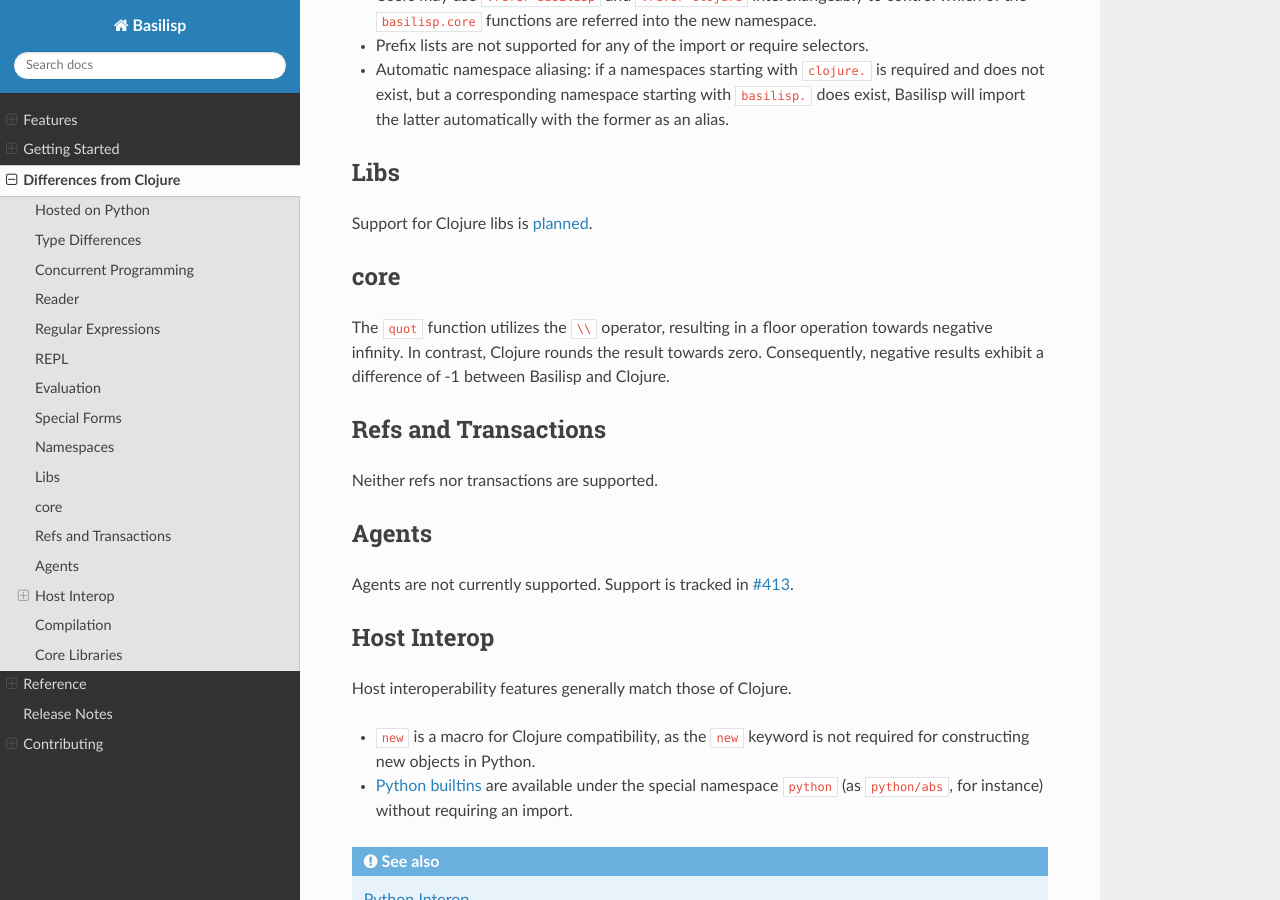
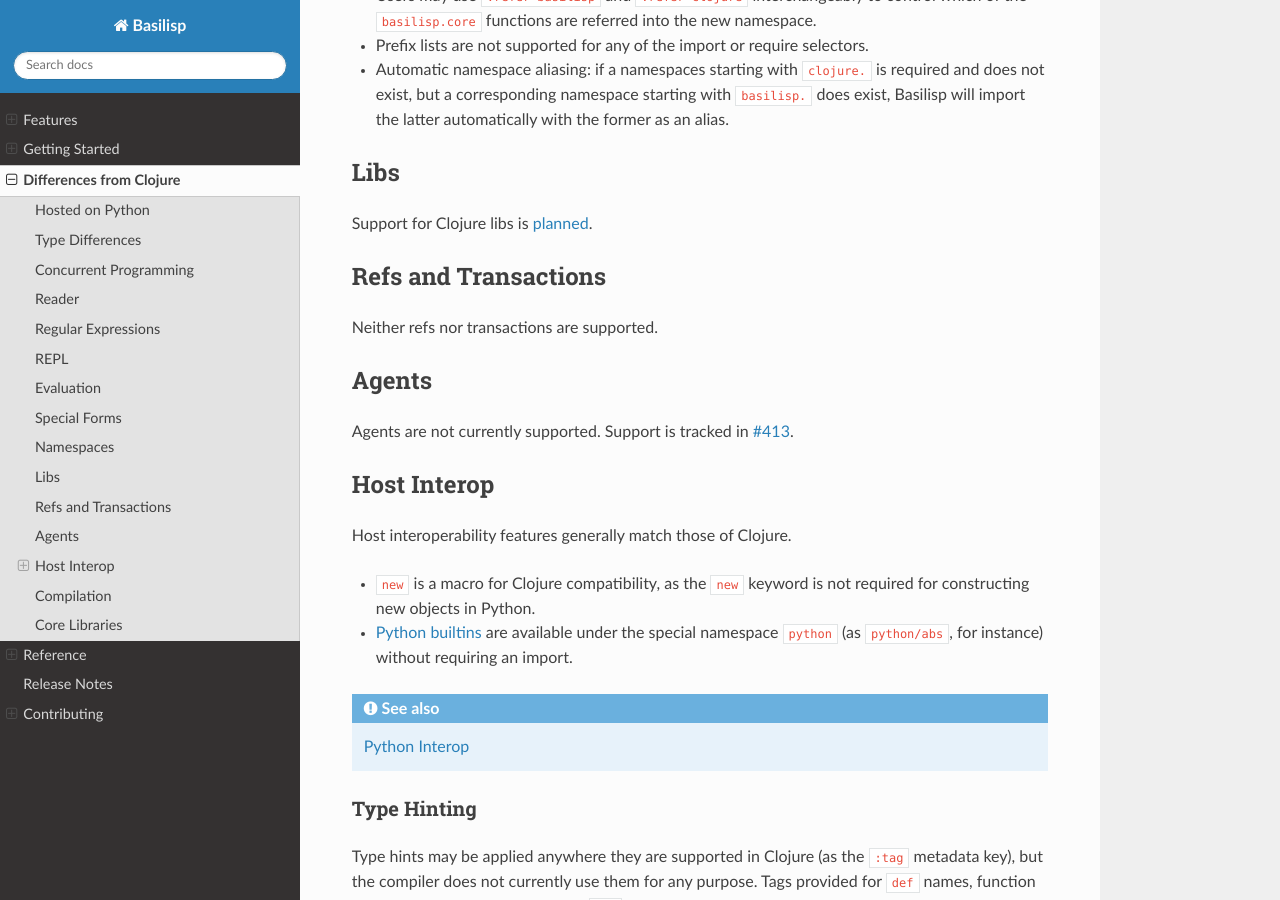
Before and after one commit to basilisp-lang/basilisp, a Sphinx documentation site: the page built from docs/differencesfromclojure.rst, in a window 1280 px wide and 900 px high, scrolled down 2714 px. Built offline with Sphinx 7.4.7 and the Read the Docs theme 2.0.0, drawn with Linux system fonts in a browser that asks for light colours; cross-references to code outside the pages are shown as plain code.

Commit message:
align `rem` and `quot` methodologies with Clojure

```diff
--- a/docs/differencesfromclojure.rst
+++ b/docs/differencesfromclojure.rst
@@ -133,13 +133,6 @@
 
 Support for Clojure libs is `planned <https://github.com/basilisp-lang/basilisp/issues/668>`_\.
 
-.. _core_lib_differences:
-
-core
-----------
-
-The :lpy:fn:`quot` function utilizes the ``\\`` operator, resulting in a floor operation towards negative infinity. In contrast, Clojure rounds the result towards zero. Consequently, negative results exhibit a difference of -1 between Basilisp and Clojure.
-
 .. _refs_and_transactions_differences:
 
 Refs and Transactions
```
Also changed, not shown: CHANGELOG.md (+1 -0 lines), 2 other files.
